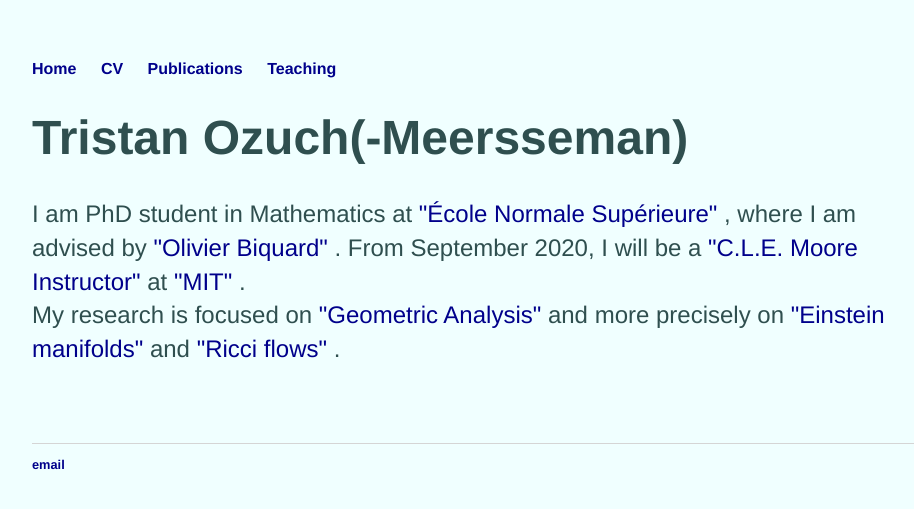
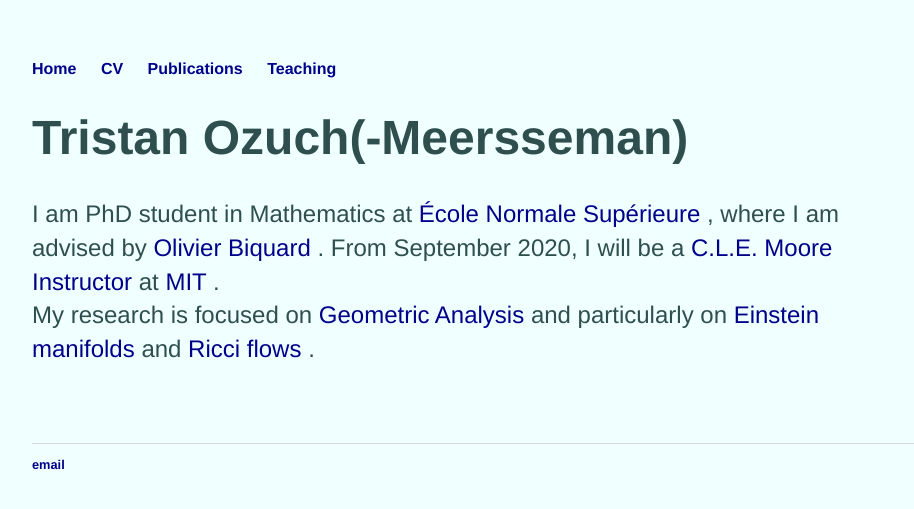
Before and after one commit to tristanozuch/tristanozuch.github.io, a Jekyll site: the page built from index.html, in a window 1280 px wide. Shown: the top 509 px of the page, without its empty margins (160-1074 px from the left). Built offline with Jekyll 4.4.1, drawn with Linux system fonts in a browser that asks for light colours.

```diff
--- a/index.html
+++ b/index.html
@@ -4,8 +4,8 @@ title: Tristan Ozuch
 ---
 <div class="blurb">
 	<h1>Tristan Ozuch(-Meersseman)</h1>
-				<p>I am PhD student in Mathematics at <a href="http://www.math.ens.fr/?lang=en"> "École Normale Supérieure" </a>, where I am advised by <a href="https://www.math.ens.fr/~biquard/"> "Olivier Biquard" </a>. From September 2020, I will be a <a href="http://math.mit.edu/directory/instructors.php"> "C.L.E. Moore Instructor" </a> at <a href="http://math.mit.edu/research/index.php"> "MIT" </a>.
-					<br>My research is focused on <a href="https://en.wikipedia.org/wiki/Geometric_analysis"> "Geometric Analysis" </a> and more precisely on <a href="https://en.wikipedia.org/wiki/Einstein_manifold"> "Einstein manifolds" </a> and <a href="https://en.wikipedia.org/wiki/Ricci_flow"> "Ricci flows" </a>. </p>
+				<p>I am PhD student in Mathematics at <a href="http://www.math.ens.fr/?lang=en"> École Normale Supérieure </a>, where I am advised by <a href="https://www.math.ens.fr/~biquard/"> Olivier Biquard </a>. From September 2020, I will be a <a href="http://math.mit.edu/directory/instructors.php"> C.L.E. Moore Instructor </a> at <a href="http://math.mit.edu/research/index.php"> MIT </a>.
+					<br>My research is focused on <a href="https://en.wikipedia.org/wiki/Geometric_analysis"> Geometric Analysis </a> and particularly on <a href="https://en.wikipedia.org/wiki/Einstein_manifold"> Einstein manifolds </a> and <a href="https://en.wikipedia.org/wiki/Ricci_flow"> Ricci flows </a>. </p>
 </div><!-- /.blurb -->
 
 <br/><br/><br/>
```
